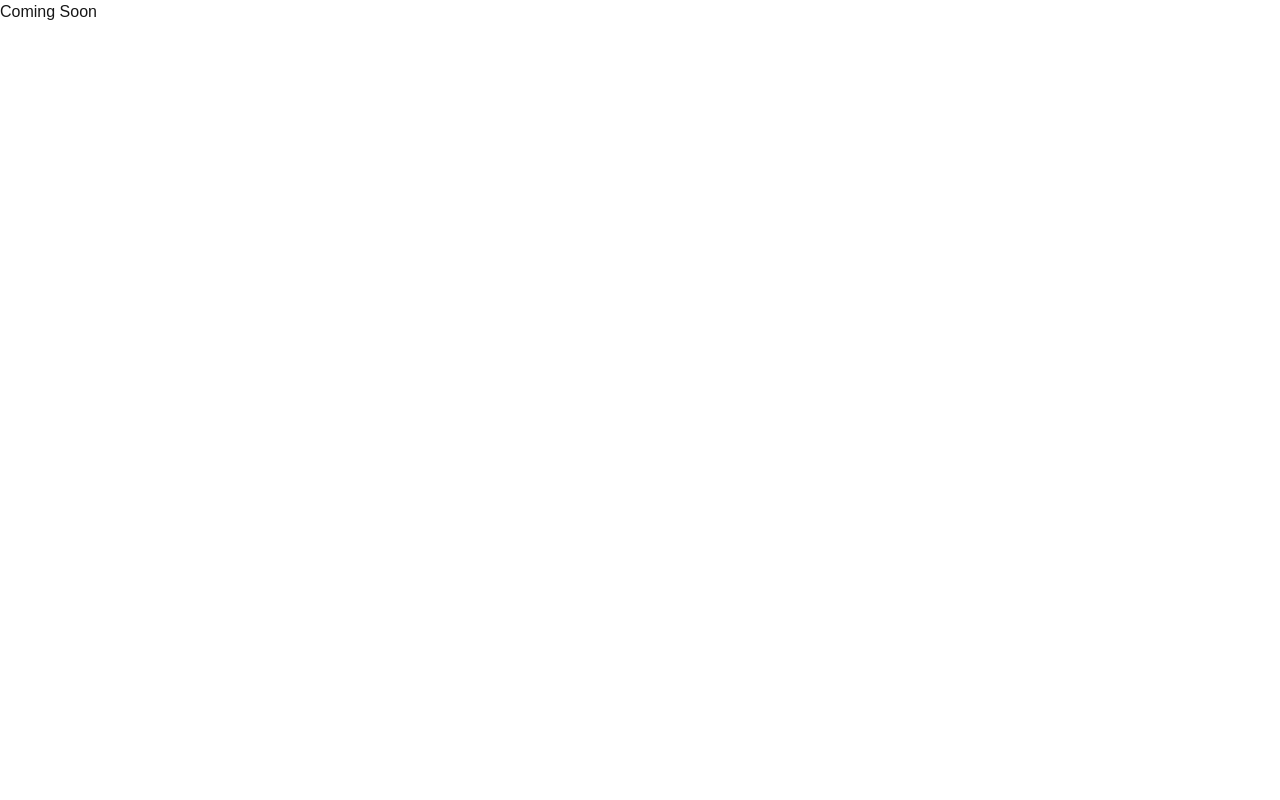
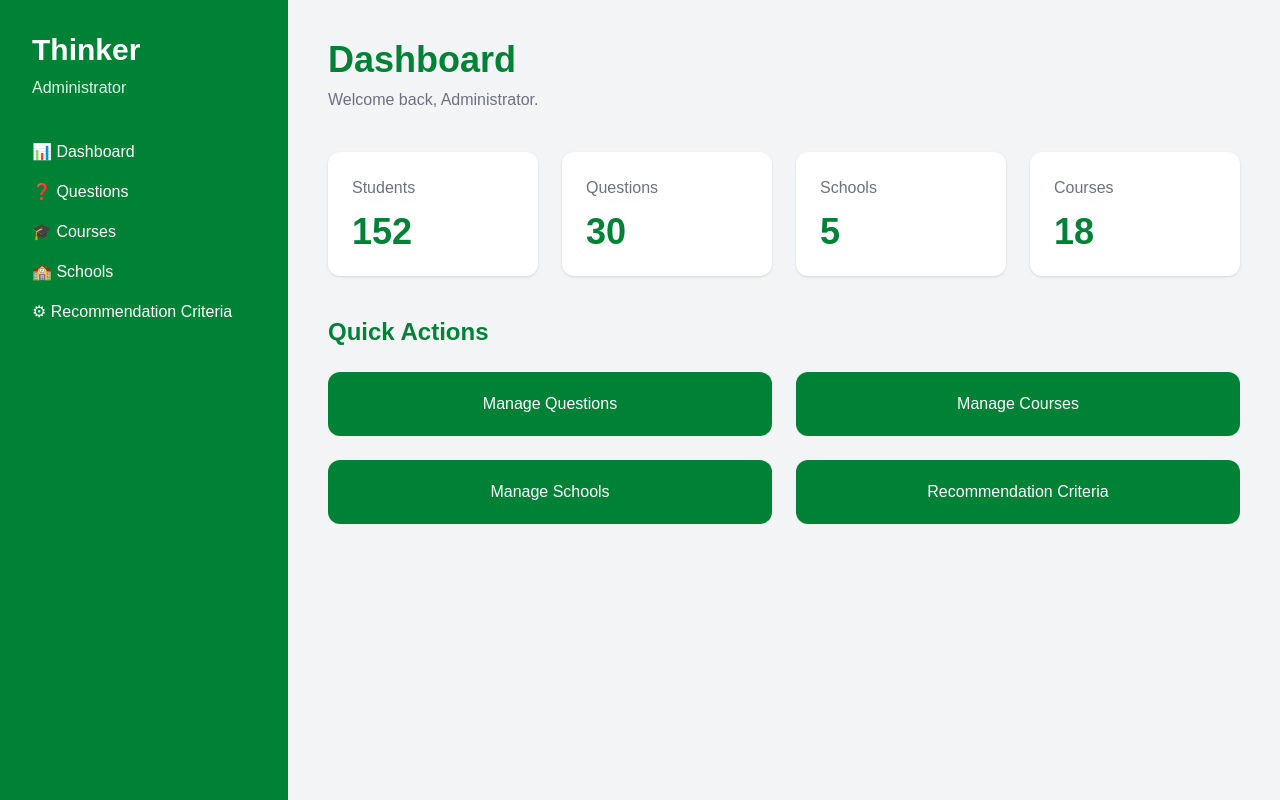
Before and after one commit to ryrycode/ai-course-recommendation, a Next.js app in the folder frontend/: page /admin/dashboard in a window 1280 px wide. Built offline with nearby package versions, Linux system fonts and the light colour scheme.

Commit message:
Built admin dashboard statistics and quick actions

```diff
--- a/frontend/src/app/admin/dashboard/page.js
+++ b/frontend/src/app/admin/dashboard/page.js
@@ -1,3 +1,83 @@
-export default function Page() {
-  return <h1>Coming Soon</h1>;
+export default function Dashboard() {
+  return (
+    <>
+
+      <h1 className="text-4xl font-bold text-green-700">
+        Dashboard
+      </h1>
+
+      <p className="text-gray-500 mt-2">
+        Welcome back, Administrator.
+      </p>
+
+      {/* Statistics */}
+
+      <div className="grid grid-cols-4 gap-6 mt-10">
+
+        <div className="bg-white rounded-xl shadow p-6">
+          <p className="text-gray-500">Students</p>
+
+          <h2 className="text-4xl font-bold text-green-700 mt-3">
+            152
+          </h2>
+        </div>
+
+        <div className="bg-white rounded-xl shadow p-6">
+          <p className="text-gray-500">Questions</p>
+
+          <h2 className="text-4xl font-bold text-green-700 mt-3">
+            30
+          </h2>
+        </div>
+
+        <div className="bg-white rounded-xl shadow p-6">
+          <p className="text-gray-500">Schools</p>
+
+          <h2 className="text-4xl font-bold text-green-700 mt-3">
+            5
+          </h2>
+        </div>
+
+        <div className="bg-white rounded-xl shadow p-6">
+          <p className="text-gray-500">Courses</p>
+
+          <h2 className="text-4xl font-bold text-green-700 mt-3">
+            18
+          </h2>
+        </div>
+
+      </div>
+
+      <div className="mt-10">
+
+        <h2 className="text-2xl font-bold text-green-700">
+            Quick Actions
+        </h2>
+
+        <div className="grid grid-cols-2 gap-6 mt-6">
+
+            <button className="bg-green-700 hover:bg-green-800 text-white p-5 rounded-xl">
+            Manage Questions
+            </button>
+
+            <button className="bg-green-700 hover:bg-green-800 text-white p-5 rounded-xl">
+            Manage Courses
+            </button>
+
+            <button className="bg-green-700 hover:bg-green-800 text-white p-5 rounded-xl">
+            Manage Schools
+            </button>
+
+            <button className="bg-green-700 hover:bg-green-800 text-white p-5 rounded-xl">
+            Recommendation Criteria
+            </button>
+
+        </div>
+
+      </div>
+
+
+
+    </>
+  );
 }
--- /dev/null
+++ b/frontend/src/app/admin/layout.js
@@ -0,0 +1,53 @@
+import Link from "next/link";
+
+export default function AdminLayout({ children }) {
+  return (
+    <main className="min-h-screen bg-gray-100">
+      <div className="flex">
+
+        {/* Sidebar */}
+        <aside className="w-72 bg-green-700 text-white min-h-screen p-8">
+
+          <h1 className="text-3xl font-bold">
+            Thinker
+          </h1>
+
+          <p className="text-green-100 mt-2">
+            Administrator
+          </p>
+
+          <nav className="mt-10 space-y-4">
+
+            <Link href="/admin/dashboard" className="block hover:text-green-200">
+              📊 Dashboard
+            </Link>
+
+            <Link href="/admin/questions" className="block hover:text-green-200">
+              ❓ Questions
+            </Link>
+
+            <Link href="/admin/courses" className="block hover:text-green-200">
+              🎓 Courses
+            </Link>
+
+            <Link href="/admin/schools" className="block hover:text-green-200">
+              🏫 Schools
+            </Link>
+
+            <Link href="/admin/criteria" className="block hover:text-green-200">
+              ⚙ Recommendation Criteria
+            </Link>
+
+          </nav>
+
+        </aside>
+
+        {/* Page Content */}
+        <section className="flex-1 p-10">
+          {children}
+        </section>
+
+      </div>
+    </main>
+  );
+}
--- a/frontend/src/app/assessment/questions/page.js
+++ b/frontend/src/app/assessment/questions/page.js
@@ -3,7 +3,7 @@
 import Link from "next/link";
 import { useState } from "react";
 import QuestionCard from "@/components/QuestionCard";
-import questions from "@/data/questions";
+import questions from "@/data/mockQuestions";
 
 export default function AssessmentQuestions() {
     const [currentSection, setCurrentSection] = useState(1);
```
